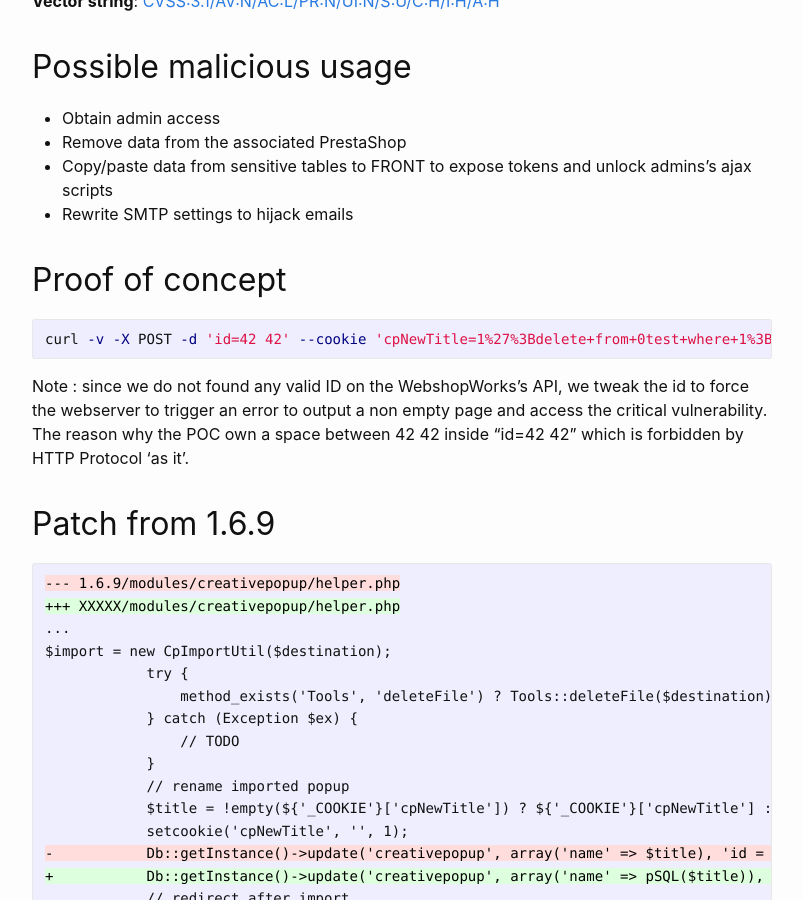
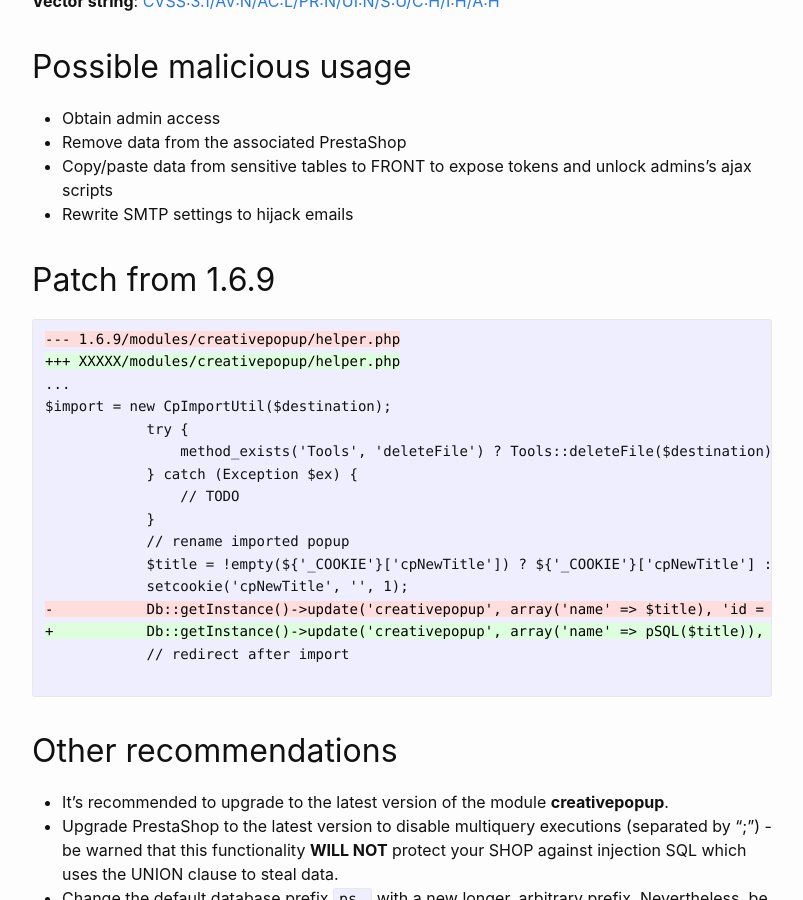
Before and after one commit to friends-of-presta/security-advisories, a Jekyll site: the page built from _posts/2023-10-19-creativepopup.md, in a window 1280 px wide and 900 px high, scrolled down 1688 px. Shown: the whole window, without its empty margins (238-1041 px from the left). Built offline with Jekyll 4.4.1, drawn with Linux system fonts in a browser that asks for light colours.

Commit message:
Update 2023-10-19-creativepopup.md

````diff
--- a/_posts/2023-10-19-creativepopup.md
+++ b/_posts/2023-10-19-creativepopup.md
@@ -50,16 +50,6 @@ The function `cp_download_popup()` has sensitive SQL calls that can be executed
 * Copy/paste data from sensitive tables to FRONT to expose tokens and unlock admins's ajax scripts
 * Rewrite SMTP settings to hijack emails
 
-
-## Proof of concept
-
-
-```bash
-curl -v -X POST -d 'id=42 42' --cookie 'cpNewTitle=1%27%3Bdelete+from+0test+where+1%3B--' 'https://preprod.X/?action=download_popup'
-```
-
-Note : since we do not found any valid ID on the WebshopWorks's API, we tweak the id to force the webserver to trigger an error to output a non empty page and access the critical vulnerability. The reason why the POC own a space between 42 42 inside "id=42 42" which is forbidden by HTTP Protocol 'as it'.
-
 ## Patch from 1.6.9
 
 ```diff
````
